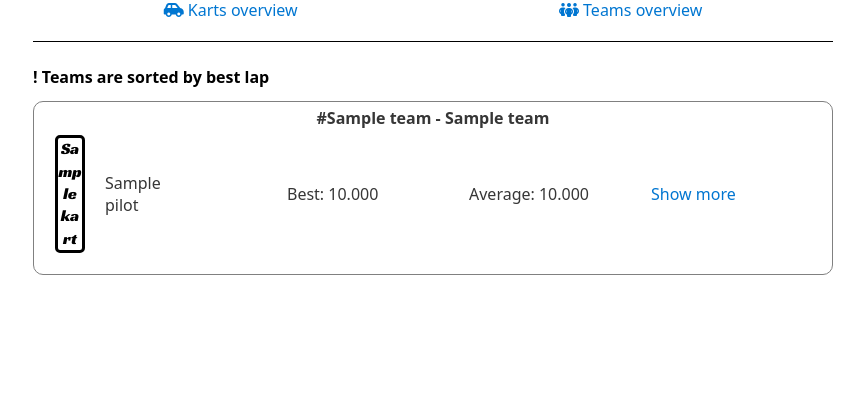
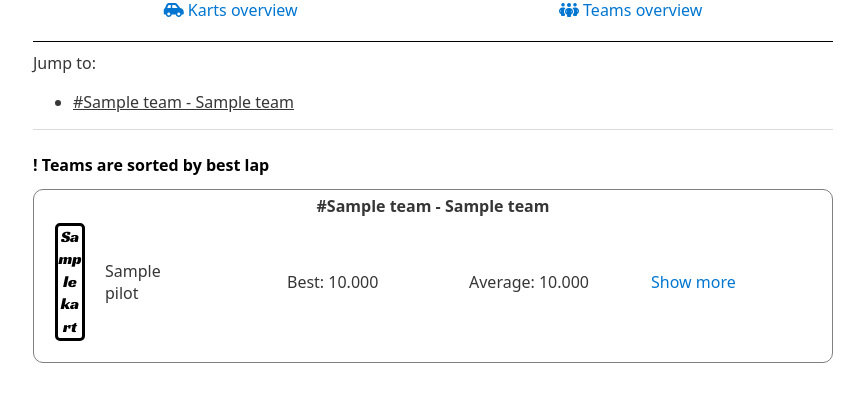
Before and after one commit to azhpushkin/nfs-timings, a Django app: template stats/templates/teams.html in a window 1280 px wide. Shown: the part 21-423 px from the top of the page, without its empty margins (207-1071 px from the left). Run offline with Django 4.2, Linux system fonts and the light colour scheme; the template is opened without the code that fills it: most values are stand-ins (such as "Sample title", 1, 10 or a date in 2020); parts of the project's set-up code (start-up, migrations or seed data) failed here and were passed over; some libraries are stand-ins or nearby versions.

Commit message:
Add anchors on the page

```diff
--- a/stats/templates/teams.html
+++ b/stats/templates/teams.html
@@ -6,12 +6,21 @@ TEAMS
 {% endblock %}
 
 {% block body %}
+    Jump to:
+    <ul>
+    {% for team in teams %}
+    <li>
+        <a style="color: inherit; text-decoration: underline" href="#team-{{ team.team }}">#{{ team.team }} - {{ team.team__name }}</a>
+    </li>
+    {% endfor %}
+    </ul>
+
+    <hr>
     <h4>! Teams are sorted by best lap</h4>
-
     {% for team in teams %}
 
     <div class="team-card">
-        <div class="title">#{{ team.team }} - {{ team.team__name }}</div>
+        <div class="title" id="team-{{ team.team }}">#{{ team.team }} - {{ team.team__name }}</div>
 
         <table>
 
```
